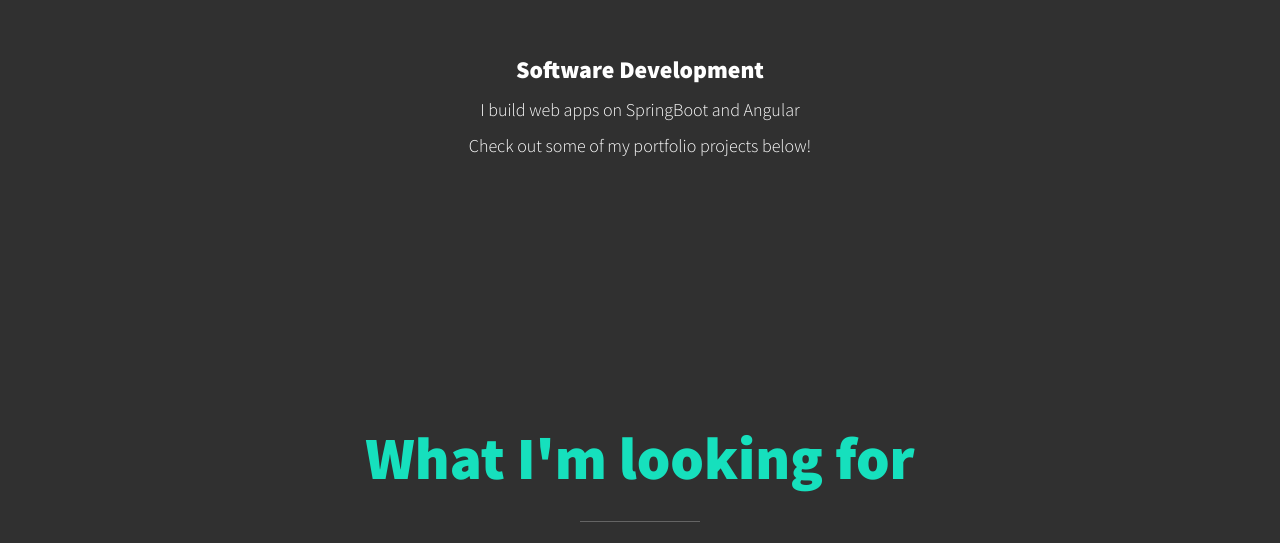
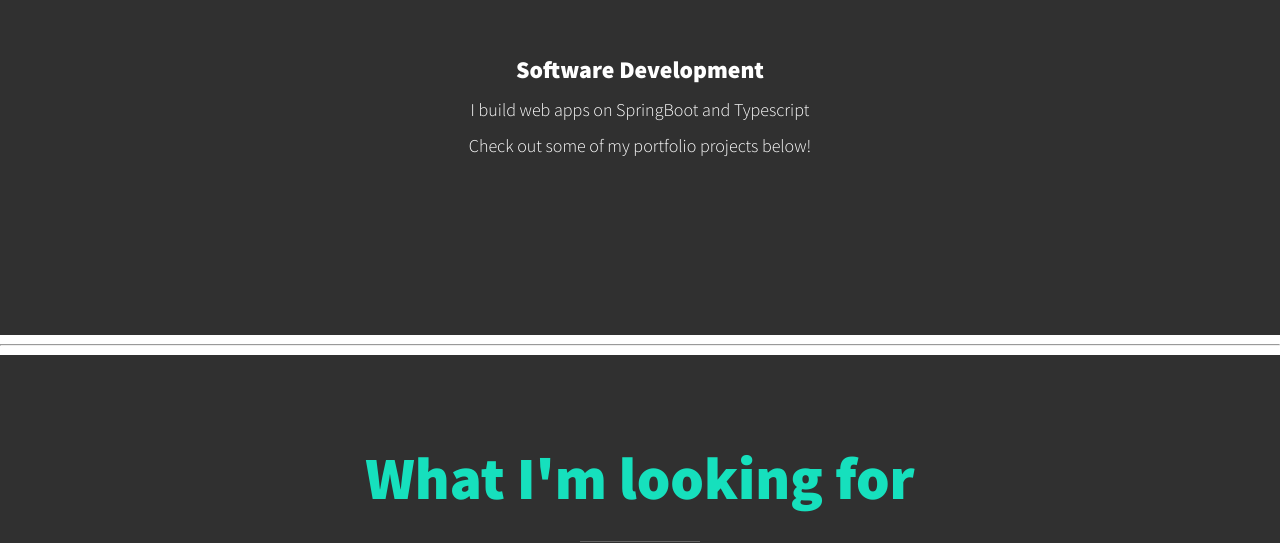
Before and after one commit to Kenzysc/kenzysc.github.io, a plain HTML site: page index.html in a window 1280 px wide. Shown: the part 709-1252 px from the top of the page. Drawn offline with nearby package versions, Linux system fonts and the light colour scheme.

Commit message:
Update index.html

```diff
--- a/index.html
+++ b/index.html
@@ -27,7 +27,6 @@
         <ul class="nav__list">
           <li class="nav__item"><a href="#home" class="nav__link">Home</a></li>
           <li class="nav__item"><a href="#services" class="nav__link">What I do</a></li>
-          <li class="nav__item"><a href="#about" class="nav__link">Who I am</a></li>
           <li class="nav__item"><a href="#about" class="nav__link">What I'm Looking For</a></li>
           <li class="nav__item"><a href="#work" class="nav__link">My Work</a></li>
         </ul>
@@ -50,12 +49,14 @@
 
         <div class="service">
           <h3>Software Development</h3>
-          <p>I build web apps on SpringBoot and Angular</p>
+          <p>I build web apps on SpringBoot and Typescript</p>
           <p>Check out some of my portfolio projects below!</p>
         </div><!-- / service-->
 
       </div><!--services-->
     </section>
+
+    <hr/>
 
     <!--MY SERVICES-->
     <section class="my-services" id="services">
```
